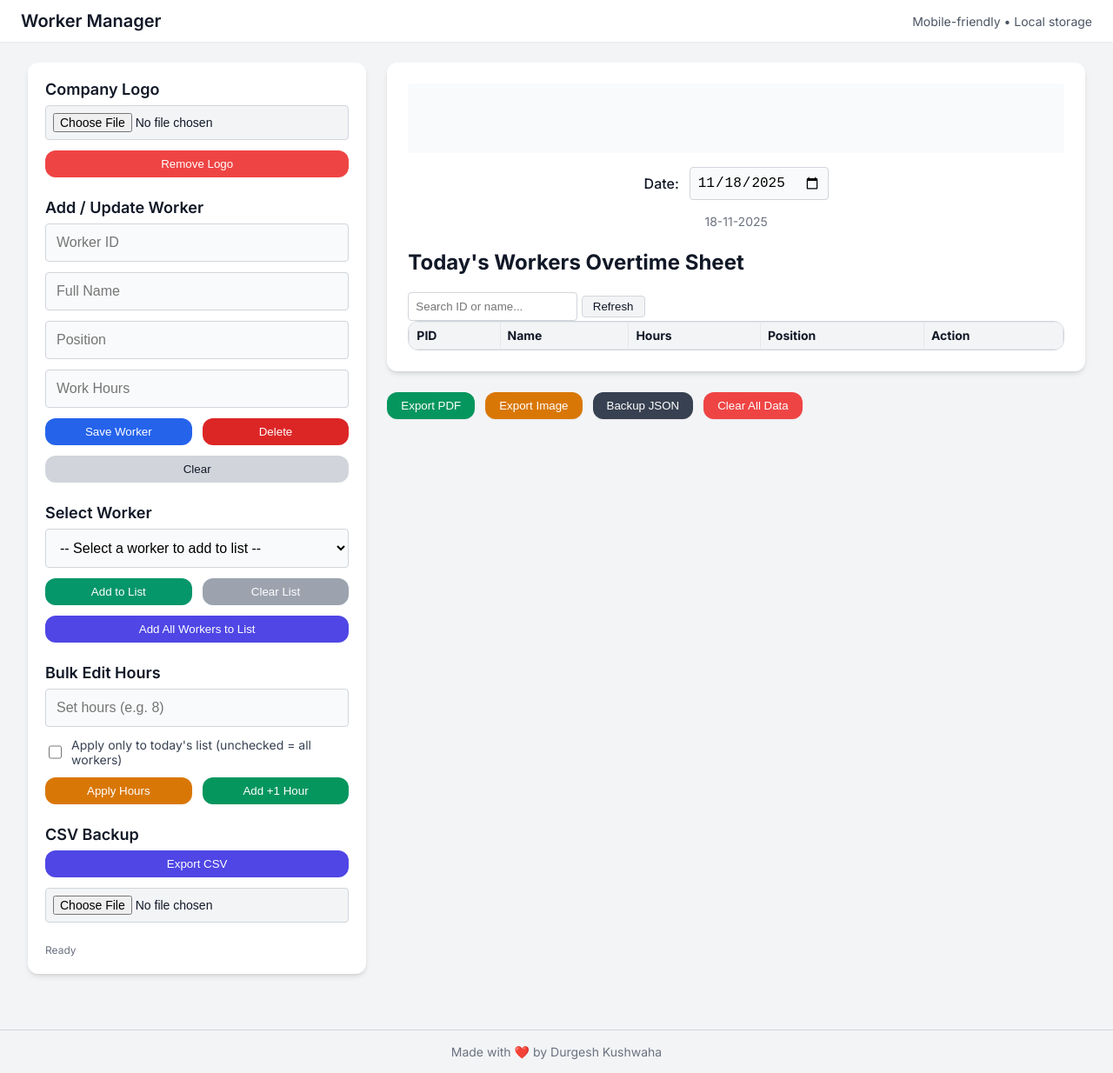
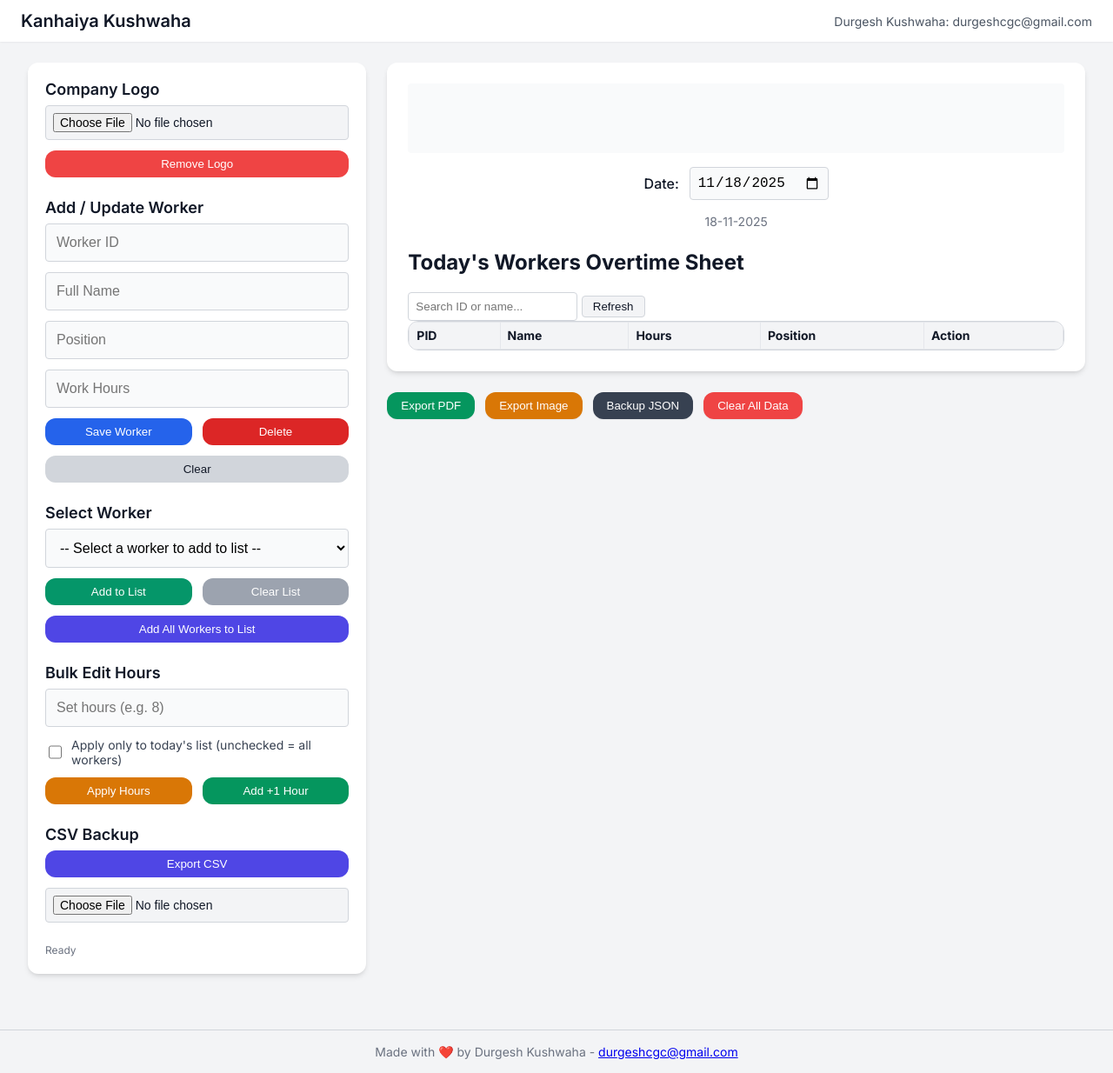
Before and after one commit to durgesh-kushwaha/worker-manager, a plain HTML site: page index.html in a window 1280 px wide. Shown: the whole page at 87% size. Drawn offline with nearby package versions, Linux system fonts and the light colour scheme.

Commit message:
Name and email added

```diff
--- a/index.html
+++ b/index.html
@@ -12,8 +12,8 @@
 </head>
 <body>
   <nav class="nav-bar">
-    <h1>Worker Manager</h1>
-    <div class="nav-bar-info">Mobile-friendly • Local storage</div>
+    <h1>Kanhaiya Kushwaha</h1>
+    <div class="nav-bar-info">Durgesh Kushwaha: durgeshcgc@gmail.com</div>
   </nav>
 
   <div class="container">
@@ -118,7 +118,7 @@
   <script src="script.js" defer></script>
 
   <footer class="app-footer">
-    Made with ❤️ by Durgesh Kushwaha
+    Made with ❤️ by Durgesh Kushwaha - <a href="mailto:durgeshcgc@gmail.com">durgeshcgc@gmail.com</a>
   </footer>
 </body>
 </html>
```
